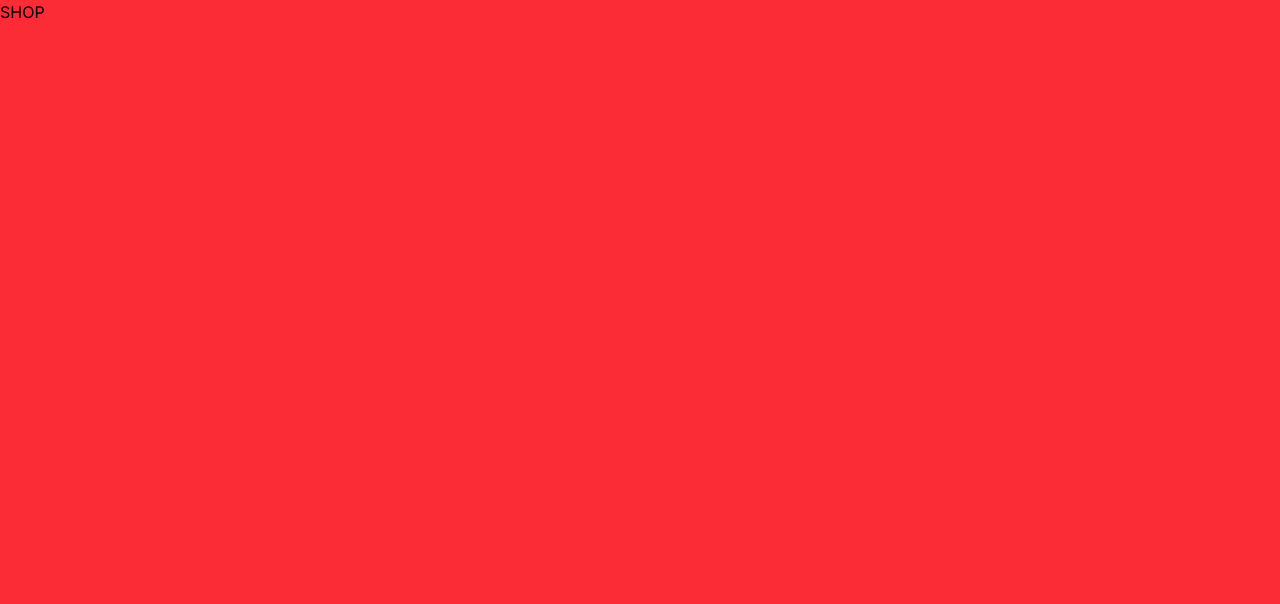
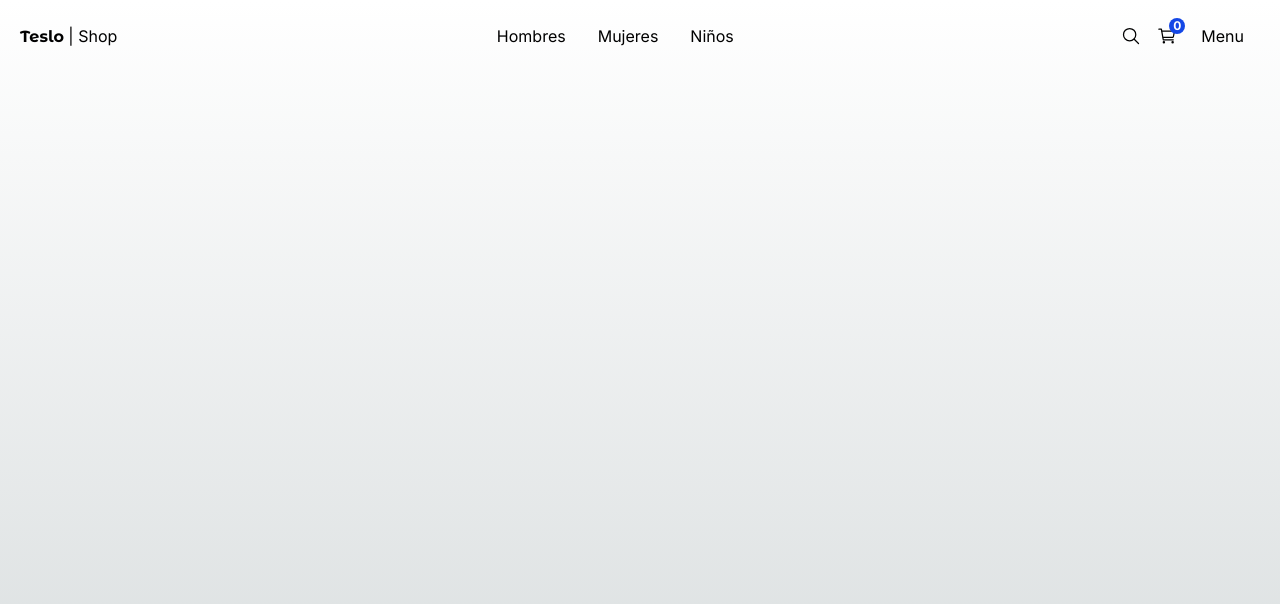
Before and after one commit to mariokarajallo/ecommerce-shop-nextjs, a Next.js app: page / in a window 1280 px wide. Shown: the top 604 px of the page. Built offline with nearby package versions, Linux system fonts and the light colour scheme.

Commit message:
add page not-found

```diff
--- a/package.json
+++ b/package.json
@@ -11,7 +11,8 @@
   "dependencies": {
     "next": "16.1.1",
     "react": "19.2.3",
-    "react-dom": "19.2.3"
+    "react-dom": "19.2.3",
+    "react-icons": "^5.5.0"
   },
   "devDependencies": {
     "@tailwindcss/postcss": "^4",
--- a/src/app/(shop)/category/[id]/page.tsx
+++ b/src/app/(shop)/category/[id]/page.tsx
@@ -1,7 +1,22 @@
-export default function CategoryPage() {
+import { notFound } from "next/navigation";
+
+interface Props {
+    params: {
+        id: string
+    }
+}
+
+export default async function CategoryPage({ params }: Props) {
+
+    const {id} = await params;
+
+    if ( id === 'kids') {
+     notFound();
+    }
+
     return (
         <div>
-            <h1>Category</h1>
+            <h1>Category {id}</h1>
         </div>
     )
 }
--- /dev/null
+++ b/src/app/(shop)/category/not-found.tsx
@@ -0,0 +1,8 @@
+import { PageNotFound } from "@/components"
+
+export default function NotFound() {
+    return (
+       <PageNotFound />
+    )
+
+}
--- a/src/app/(shop)/layout.tsx
+++ b/src/app/(shop)/layout.tsx
@@ -1,4 +1,4 @@
-import { titleFont } from "@/config/fonts";
+import { TopMenu } from "@/components";
 
 export default function ShopLayout({
     children,
@@ -6,7 +6,8 @@ export default function ShopLayout({
     children: React.ReactNode;
 }) {
     return (
-        <main className="bg-red-500 min-h-screen">
+        <main className="min-h-screen">
+            <TopMenu />
             {children}
         </main>
     );
--- a/src/app/(shop)/page.tsx
+++ b/src/app/(shop)/page.tsx
@@ -1,9 +1,9 @@
+import { Title } from "@/components/ui/title/Title";
+
 export default function Home() {
   return (
-    <div className="">
-     <div>
-      <h1>SHOP</h1>
-     </div>
-    </div>
+    <>
+      <Title />
+    </>
   );
 }
--- a/src/components/index.ts
+++ b/src/components/index.ts
@@ -0,0 +1,3 @@
+export * from "./ui/top-menu/TopMenu";
+export * from "./ui/not-found/PageNotFound";
+export * from "./ui/title/Title";
--- /dev/null
+++ b/src/components/ui/not-found/PageNotFound.tsx
@@ -0,0 +1,27 @@
+import Link from 'next/link'
+import { titleFont } from '@/config/fonts'
+import Image from 'next/image'
+export const PageNotFound = () => {
+  return (
+     <div className="flex flex-col-reverse md:flex-row h-[800px] items-center justify-center align-middle">
+
+        <div className='text-center px-5 mx-5'>
+            <h2 className={`${titleFont.className} text-9xl`}>404</h2>
+            <p className="font-semibold mb-2 ">Los sentimos, la página que buscas no se encuentra</p>
+            <Link href="/" className=" font-normal hover:underline transition-all duration-300 ease-in-out text-blue-500 text-center mt-2">Volver al inicio</Link>
+        </div>
+
+{/* imagen */}
+<div className='px-5 mx-5'>
+    <Image
+    className='p-5 sm:p-0'
+    src="/imgs/starman_750x750.png"
+    alt="Not Found"
+    width={500}
+    height={500}
+    />
+</div>
+
+    </div>
+  )
+}
--- /dev/null
+++ b/src/components/ui/title/Title.tsx
@@ -0,0 +1,7 @@
+import React from 'react'
+
+export const Title = () => {
+  return (
+    <h2></h2>
+  )
+}
--- /dev/null
+++ b/src/components/ui/top-menu/TopMenu.tsx
@@ -0,0 +1,44 @@
+import { titleFont } from "@/config/fonts"
+import Link from "next/link"
+import { IoCartOutline, IoSearchOutline } from "react-icons/io5"
+
+export const TopMenu = () => {
+  return (
+    <nav className="flex items-center justify-between px-5 w-full py-2">
+{/* Logo */}
+<div>
+    <Link href="/">
+    <span className={`${titleFont.className} antialiased font-bold`}>Teslo</span>
+    <span> | Shop</span>
+    </Link>
+</div>
+
+{/* Opciones del menu */}
+<div className="hidden sm:block">
+    <Link className="m-2 p-2 rounded-md transition-all hover:bg-gray-100" href="/category/men">Hombres</Link>
+    <Link className="m-2 p-2 rounded-md transition-all hover:bg-gray-100" href="/category/women">Mujeres</Link>
+    <Link className="m-2 p-2 rounded-md transition-all hover:bg-gray-100" href="/category/kids">Niños</Link>
+</div>
+{/* Search */}
+<div className="flex items-center">
+    <Link className="mx-2" href="/search">
+       <IoSearchOutline className="w-5 h-5  " />
+    </Link>
+    <Link className="mx-2" href="/cart">
+       <div className="relative">
+        <span className="absolute text-xs rounded-full font-bold -top-2 px-1 bg-blue-700  text-white -right-2">0</span>
+        <IoCartOutline className="w-5 h-5  " />
+       </div>
+    </Link>
+
+    {/* Menu Mobile */}
+    <button className="m-2 p-2 rounded-md transition-all hover:bg-gray-100">
+        Menu
+    </button>
+
+</div>
+{/* Cart */}
+{/* Menu Mobile */}
+    </nav>
+  )
+}
```
Also changed, not shown: 1 other file (tests, documents, lock files or other folders).
